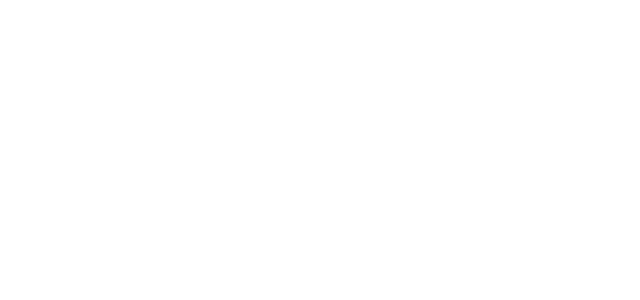
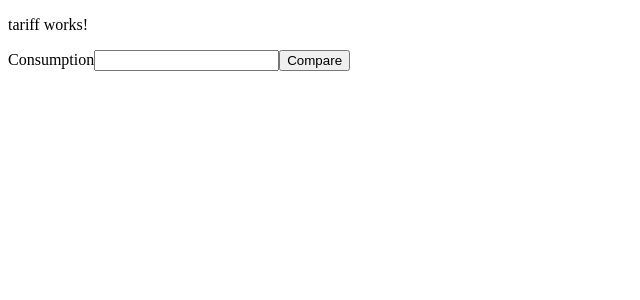
Before and after one commit to EKOLX/Tariff-Comparison, an Angular app: page / in a window 1280 px wide. Shown: the top 300 px of the page, without its empty margins (0-640 px from the left). Built offline with nearby package versions, Linux system fonts and the light colour scheme.

Commit message:
Adding components

```diff
--- a/src/app/app.component.html
+++ b/src/app/app.component.html
@@ -0,0 +1,2 @@
+<app-tariffs></app-tariffs>
+<app-comparison></app-comparison>
--- /dev/null
+++ b/src/app/comparison/comparison.component.html
@@ -0,0 +1,3 @@
+<label for="consumption">Consumption</label>
+<input type="text" name="consumption">
+<button>Compare</button>
--- /dev/null
+++ b/src/app/comparison/comparison.component.ts
@@ -0,0 +1,15 @@
+import { Component, OnInit } from '@angular/core';
+
+@Component({
+  selector: 'app-comparison',
+  templateUrl: './comparison.component.html',
+  styleUrls: ['./comparison.component.scss']
+})
+export class ComparisonComponent implements OnInit {
+
+  constructor() { }
+
+  ngOnInit() {
+  }
+
+}
--- /dev/null
+++ b/src/app/tariffs/tariffs.component.html
@@ -0,0 +1 @@
+<p>tariff works!</p>
--- /dev/null
+++ b/src/app/tariffs/tariffs.component.ts
@@ -0,0 +1,12 @@
+import { Component, OnInit } from "@angular/core";
+
+@Component({
+  selector: "app-tariffs",
+  templateUrl: "./tariffs.component.html",
+  styleUrls: ["./tariffs.component.scss"]
+})
+export class TariffsComponent implements OnInit {
+  constructor() {}
+
+  ngOnInit() {}
+}
```
Also changed, not shown: src/app/app.module.ts (+9 -12 lines), src/app/comparison/comparison.component.scss (added), src/app/tariffs/tariffs.component.scss (added), 2 other files (tests, documents, lock files or other folders).
